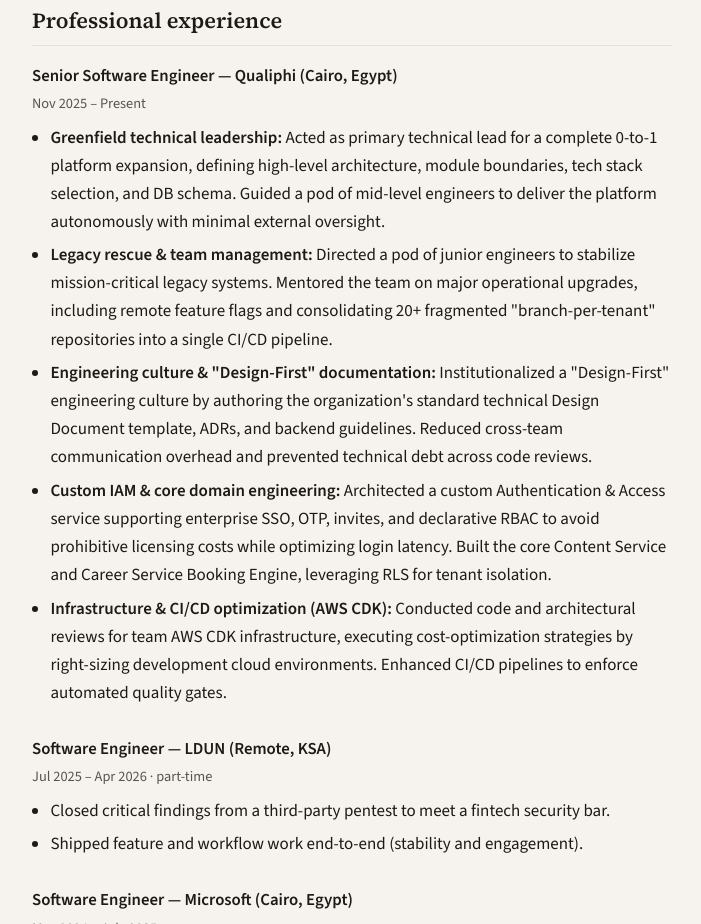
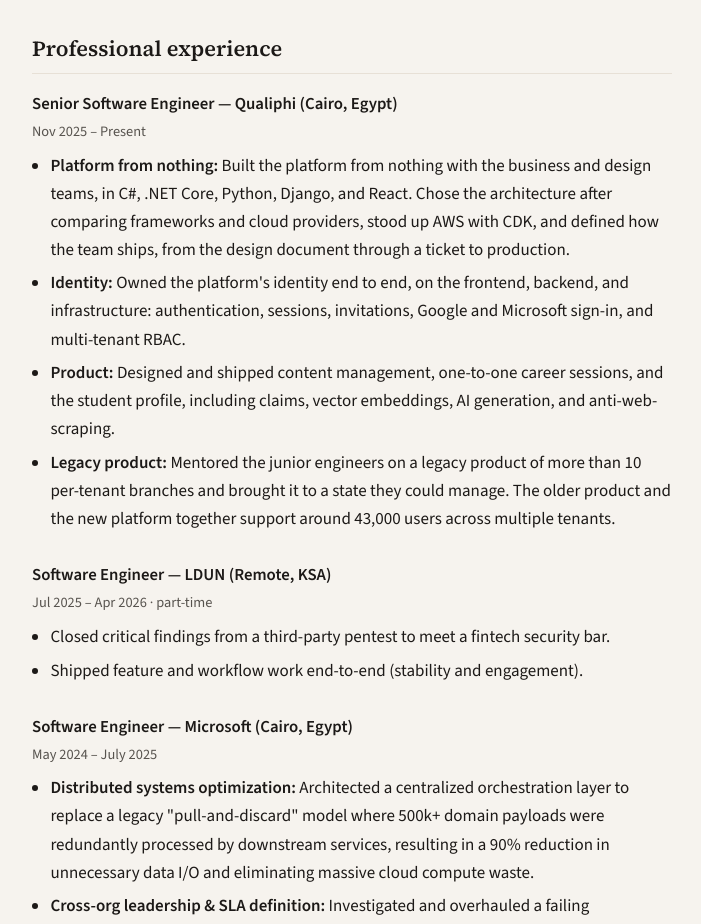
Before and after one commit to YahiaAbusaif/YahiaAbusaif.github.io, an Astro site: page / in a window 1280 px wide. Shown: the part 1518-2442 px from the top of the page, without its empty margins (288-989 px from the left). Built offline with nearby package versions, Linux system fonts and the light colour scheme; Astro itself is replaced by a stand-in of ours.

Commit message:
Update the Qualiphi section on the CV to the agreed scope.

```diff
--- a/src/pages/index.astro
+++ b/src/pages/index.astro
@@ -21,10 +21,10 @@
         cross-team workstream on a 500k+ domain pipeline: 90% less unnecessary data I/O,
         P0/P1 from 3-5 days to under 6 hours, and 600% editorial throughput. At Sahl,
         end-to-end owner of the B2C mobile and backend path through 40x transaction
-        growth (2.5k to 100k/day). Now at Qualiphi, technical lead across two pods
-        (greenfield SaaS and legacy), with a Design-First practice of ADRs and design
-        docs. Known for workstream ownership, mentoring, and making the design explicit
-        before the code.
+        growth (2.5k to 100k/day). Now at Qualiphi, built the platform from nothing in
+        C#, .NET Core, Python, Django, and React on AWS. The older product and the new
+        one support around 43,000 users across multiple tenants. Known for workstream
+        ownership, mentoring, and making the design explicit before the code.
       </p>
       <p class="meta-links">
         <span>New Cairo, Egypt · open to relocation</span>
@@ -81,35 +81,26 @@
       <p class="when">Nov 2025 – Present</p>
       <ul>
         <li>
-          <strong>Greenfield technical leadership:</strong> Acted as primary technical lead for a
-          complete 0-to-1 platform expansion, defining high-level architecture, module
-          boundaries, tech stack selection, and DB schema. Guided a pod of mid-level
-          engineers to deliver the platform autonomously with minimal external oversight.
+          <strong>Platform from nothing:</strong> Built the platform from nothing with the
+          business and design teams, in C#, .NET Core, Python, Django, and React. Chose the
+          architecture after comparing frameworks and cloud providers, stood up AWS with CDK,
+          and defined how the team ships, from the design document through a ticket to production.
         </li>
         <li>
-          <strong>Legacy rescue & team management:</strong> Directed a pod of junior engineers
-          to stabilize mission-critical legacy systems. Mentored the team on major
-          operational upgrades, including remote feature flags and consolidating 20+
-          fragmented "branch-per-tenant" repositories into a single CI/CD pipeline.
+          <strong>Identity:</strong> Owned the platform's identity end to end, on the frontend,
+          backend, and infrastructure: authentication, sessions, invitations, Google and
+          Microsoft sign-in, and multi-tenant RBAC.
         </li>
         <li>
-          <strong>Engineering culture & "Design-First" documentation:</strong> Institutionalized
-          a "Design-First" engineering culture by authoring the organization's standard
-          technical Design Document template, ADRs, and backend guidelines. Reduced
-          cross-team communication overhead and prevented technical debt across code reviews.
+          <strong>Product:</strong> Designed and shipped content management, one-to-one career
+          sessions, and the student profile, including claims, vector embeddings, AI generation,
+          and anti-web-scraping.
         </li>
         <li>
-          <strong>Custom IAM & core domain engineering:</strong> Architected a custom
-          Authentication & Access service supporting enterprise SSO, OTP, invites, and
-          declarative RBAC to avoid prohibitive licensing costs while optimizing login
-          latency. Built the core Content Service and Career Service Booking Engine,
-          leveraging RLS for tenant isolation.
-        </li>
-        <li>
-          <strong>Infrastructure & CI/CD optimization (AWS CDK):</strong> Conducted code and
-          architectural reviews for team AWS CDK infrastructure, executing cost-optimization
-          strategies by right-sizing development cloud environments. Enhanced CI/CD pipelines
-          to enforce automated quality gates.
+          <strong>Legacy product:</strong> Mentored the junior engineers on a legacy product of
+          more than 10 per-tenant branches and brought it to a state they could manage. The
+          older product and the new platform together support around 43,000 users across
+          multiple tenants.
         </li>
       </ul>
     </article>
```
